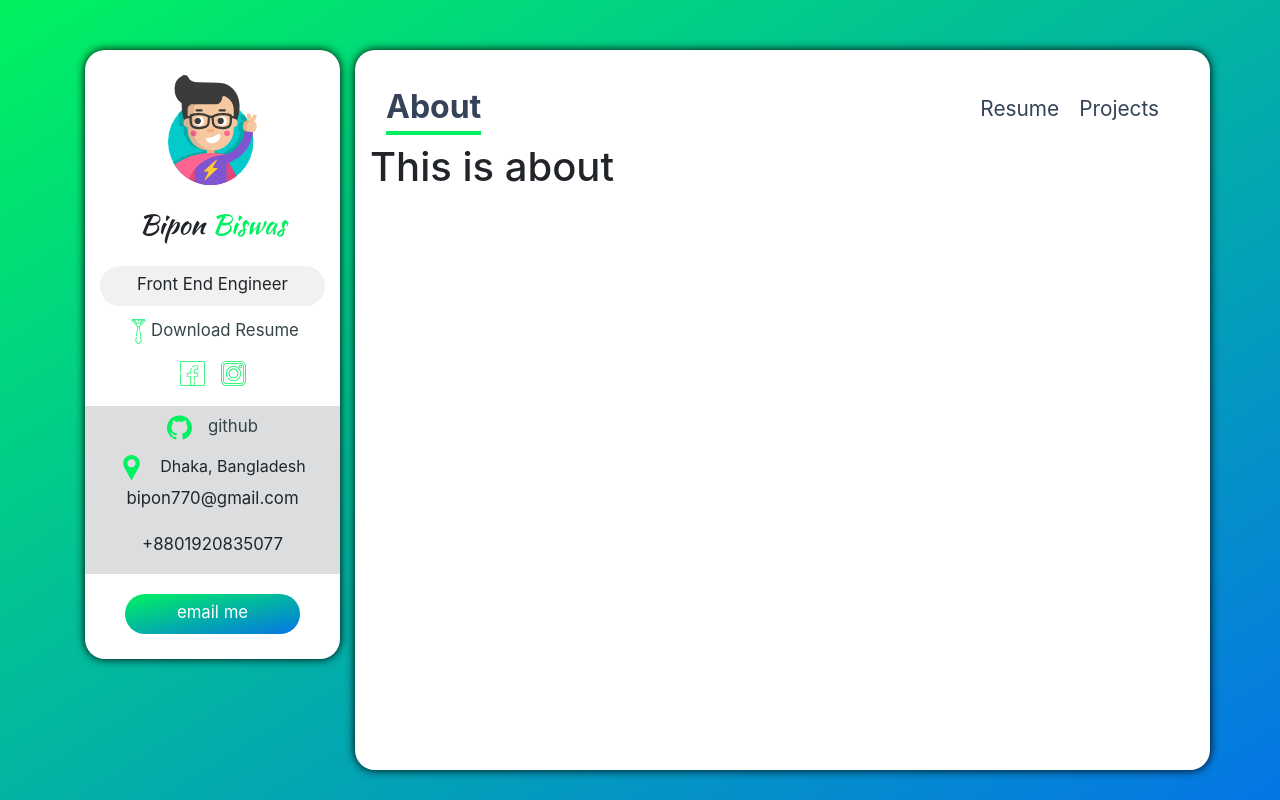
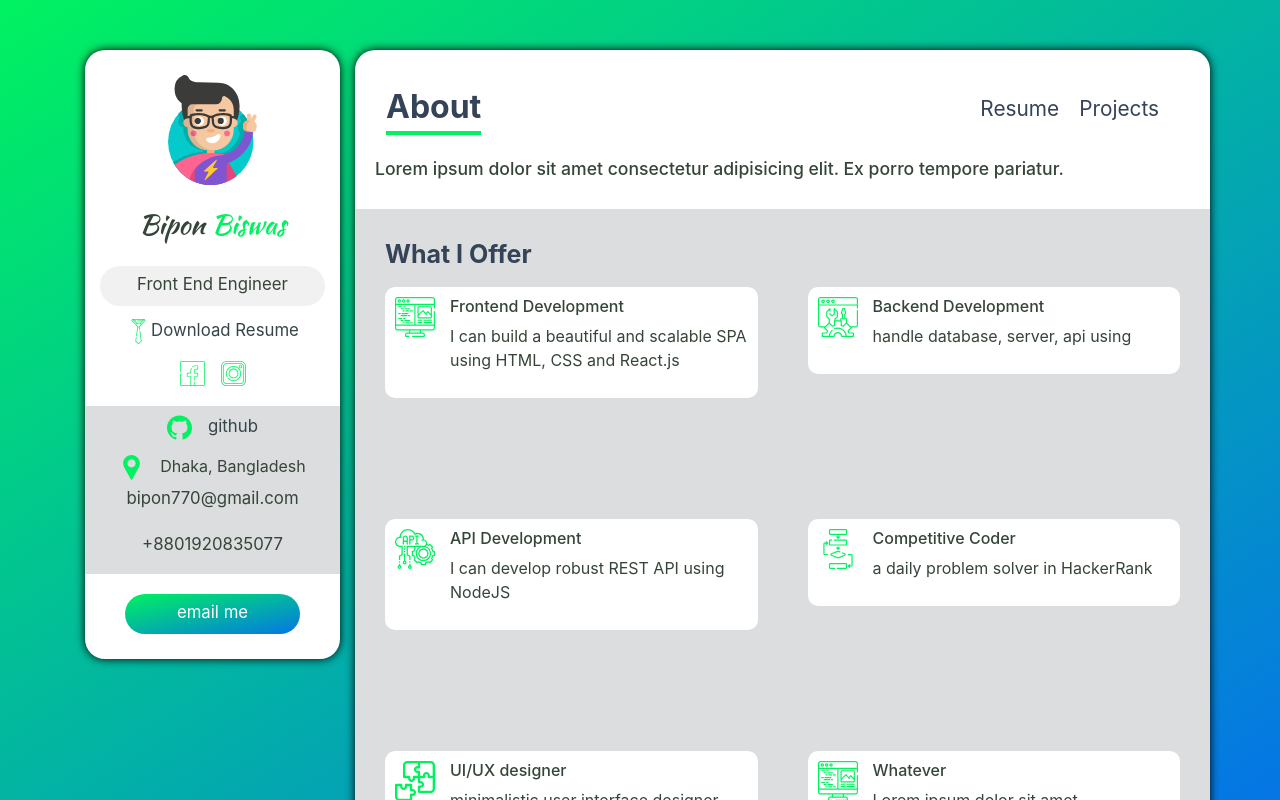
Before and after one commit to bipon68/me-react-portfolio2, a React (Create React App) app: page / in a window 1280 px wide. Shown: the top 800 px of the page. Built offline with nearby package versions, Linux system fonts and the light colour scheme.

Commit message:
#6 about component ready

```diff
--- a/src/App.js
+++ b/src/App.js
@@ -10,8 +10,8 @@
   return (
     <Router>
       <div className="App">
-        <div className="container">
-          <div className="row">
+        <div className="container app__container">
+          <div className="row app__row">
             <div className="col-lg-3">
               <div className="app__sidebar">
                 <Sidebar />
--- a/src/components/About.js
+++ b/src/components/About.js
@@ -1,9 +1,69 @@
-import React from 'react'
+import React from 'react';
+
+
+
+import algo from '../assets/icons/algo.svg'
+import repair from '../assets/icons/repair.svg'
+import computer from '../assets/icons/computer.svg'
+import ux from '../assets/icons/ux.svg'
+import puzzle from '../assets/icons/puzzle.svg'
+import api from '../assets/icons/api.svg'
+import Skillcard from './Skillcard';
+
+
+
+const skills = [
+    {
+        icon: computer,
+        title: "Frontend Development",
+        about: "I can build a beautiful and scalable SPA using HTML, CSS and React.js"
+    },
+    {
+        icon: repair,
+        title: "Backend  Development",
+        about: "handle database, server, api using",
+    },
+    {
+        icon: api,
+        title: "API Development",
+        about: "I can develop robust REST API using NodeJS "
+    },
+    {
+        icon: algo,
+        title: "Competitive Coder",
+        about: "a daily problem solver in HackerRank"
+    },
+    {
+        icon: puzzle,
+        title: "UI/UX designer",
+        about: "minimalistic user interface designer using PhotoShop"
+    },
+    {
+        icon: computer,
+        title: "Whatever",
+        about: "Lorem ipsum dolor sit amet consectetur adipisicing elit. Hic quis minima autem!"
+    },
+]
 
 const About = () => {
     return (
-        <div>
-            <h1>This is about</h1>
+        <div className="about">
+            <h6 className="about__intro">
+                Lorem ipsum dolor sit amet consectetur adipisicing elit. Ex porro tempore pariatur.
+            </h6>
+            <div className="container about__container">
+                <h6 className="about__heading">
+                    What I Offer
+                </h6>
+                <div className="row">
+                    {
+                        skills.map(skill =>
+                            <Skillcard skill={skill}/>
+
+                            )
+                    }
+                </div>
+            </div>
         </div>
     )
 }
--- /dev/null
+++ b/src/components/Skillcard.js
@@ -0,0 +1,17 @@
+import React from 'react'
+
+const Skillcard = ({skill: {icon, title, about}}) =>
+    <div className="col-sm-12 col-lg-6">
+        <div className="skill-card">
+            <img src={icon} alt="icon" className="skill-card__icon" />
+            <div className="skill-card-body">
+                <h6 className="skill-card__title">
+                    {title}
+                </h6>
+                <p className="skill_card_content">{about}</p>
+            </div>
+        </div>
+    </div>
+
+
+export default Skillcard;
--- a/src/index.css
+++ b/src/index.css
@@ -4,6 +4,7 @@
 body {
     background-image: linear-gradient(to right bottom, #00F260, #0575E6);
     background-attachment: fixed;
+    color: #354538;
 }
 a {
     text-decoration: none;
@@ -140,3 +141,55 @@
     -webkit-background-clip: text;
     -webkit-text-fill-color: transparent
 }
+
+
+/* about */
+
+.about {
+    padding: 20px;
+    margin: -35px;
+}
+
+.about__intro {
+    font-size: 1.1rem;
+    padding: 20px;
+    margin: 10px 0;
+}
+
+.about__container {
+    background-color: #dbdddf;
+    padding: 30px 20px;
+}
+
+.about__heading {
+    font-size: 25px;
+    font-weight: 700;
+    color: #354358;
+    margin-left: 10px;
+}
+
+/* skill-card */
+.skill-card {
+    background-color: #fff;
+    margin: 10px;
+    padding: 10px;
+    display: flex;
+    flex-direction: row;
+    border-radius: 10px;
+}
+
+.skill-card__icon {
+    width: 40px;
+    height: 40px;
+}
+
+.skill-card-body {
+    margin-left: 15px;
+
+}
+
+.skill_card__content {
+    margin: 0;
+    font-size: 0.9rem;
+    color: #6e7e91;
+}
```
Also changed, not shown: 1 other file (tests, documents, lock files or other folders).
